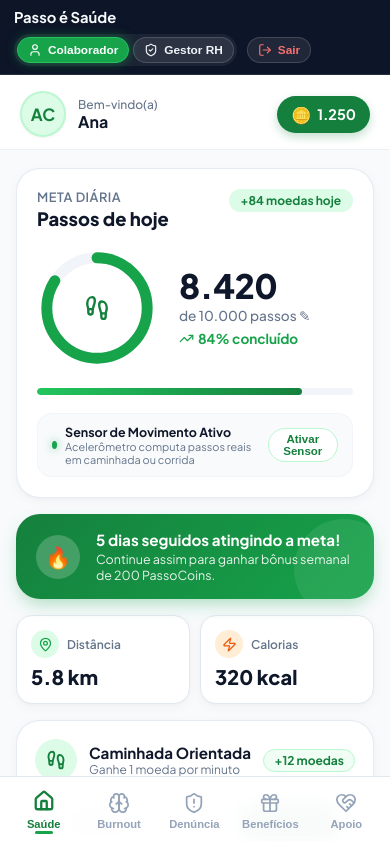
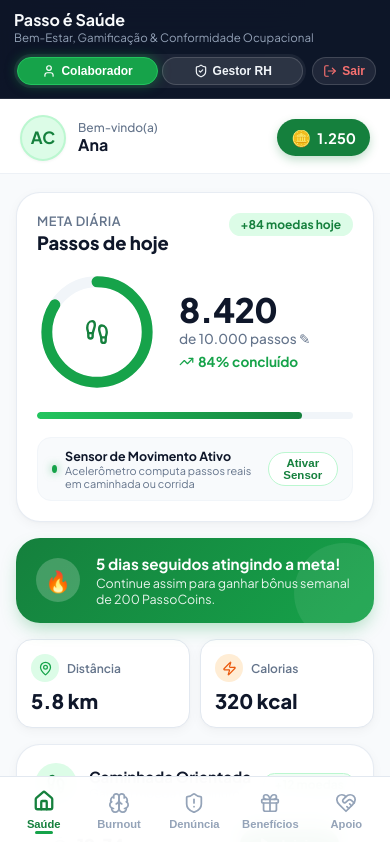
Before and after one commit to Xecolino/passos_saude-, a React (Vite) app: page / in a window 390 px wide. Shown: the top 842 px of the page. Built offline with nearby package versions, Linux system fonts and the light colour scheme; no server answers; the database is empty.

Commit message:
alterando responsividade versão 1.2

```diff
--- a/src/components/TopSimulatorBar.jsx
+++ b/src/components/TopSimulatorBar.jsx
@@ -22,7 +22,7 @@ export default function TopSimulatorBar() {
 
       <div className="toolbar-actions">
         {/* Role Switcher */}
-        <div style={{ display: 'flex', gap: '4px', background: 'rgba(255,255,255,0.06)', padding: '3px', borderRadius: '999px' }}>
+        <div className="role-switcher-group">
           <button
             className={`btn-tool ${currentRole === 'colaborador' ? 'active' : ''}`}
             onClick={() => switchToRole('colaborador')}
@@ -44,10 +44,9 @@ export default function TopSimulatorBar() {
         {/* Auth status */}
         {isAuthenticated ? (
           <button
-            className="btn-tool"
+            className="btn-tool btn-logout"
             onClick={handleLogout}
             title="Sair da conta"
-            style={{ color: '#f87171' }}
           >
             <LogOut size={14} />
             <span>Sair</span>
--- a/src/index.css
+++ b/src/index.css
@@ -133,14 +133,24 @@ body {
 .toolbar-actions {
   display: flex;
   align-items: center;
-  gap: 10px;
-  flex-wrap: wrap;
+  gap: 8px;
+  flex-wrap: nowrap;
+}
+
+.role-switcher-group {
+  display: flex;
+  align-items: center;
+  gap: 4px;
+  background: rgba(255, 255, 255, 0.06);
+  padding: 3px;
+  border-radius: 999px;
 }
 
 .btn-tool {
   display: inline-flex;
   align-items: center;
-  gap: 6px;
+  justify-content: center;
+  gap: 5px;
   padding: 6px 14px;
   border-radius: var(--radius-full);
   font-size: 0.8rem;
@@ -150,6 +160,11 @@ body {
   border: 1px solid rgba(255, 255, 255, 0.15);
   background: rgba(255, 255, 255, 0.08);
   color: #f1f5f9;
+  white-space: nowrap;
+}
+
+.btn-tool.btn-logout {
+  color: #f87171;
 }
 
 .btn-tool:hover {
@@ -249,21 +264,46 @@ body {
 /* Mobile Breakpoint (< 640px) */
 @media (max-width: 639px) {
   .top-demo-toolbar {
-    padding: 8px 14px;
+    padding: 10px 14px;
+    flex-direction: column;
+    align-items: stretch;
     gap: 8px;
   }
 
   .toolbar-brand h1 {
-    font-size: 0.92rem;
+    font-size: 1rem;
+    line-height: 1.2;
   }
 
   .toolbar-brand span {
-    display: none;
+    display: block;
+    font-size: 0.72rem;
+    color: #94a3b8;
+    margin-top: 2px;
+    line-height: 1.25;
+  }
+
+  .toolbar-actions {
+    width: 100%;
+    display: flex;
+    align-items: center;
+    justify-content: space-between;
+    flex-wrap: nowrap;
+    gap: 6px;
+  }
+
+  .role-switcher-group {
+    flex: 1;
+    display: flex;
+  }
+
+  .role-switcher-group .btn-tool {
+    flex: 1;
   }
 
   .btn-tool {
-    padding: 5px 10px;
-    font-size: 0.74rem;
+    padding: 6px 10px;
+    font-size: 0.75rem;
   }
 }
 
```
